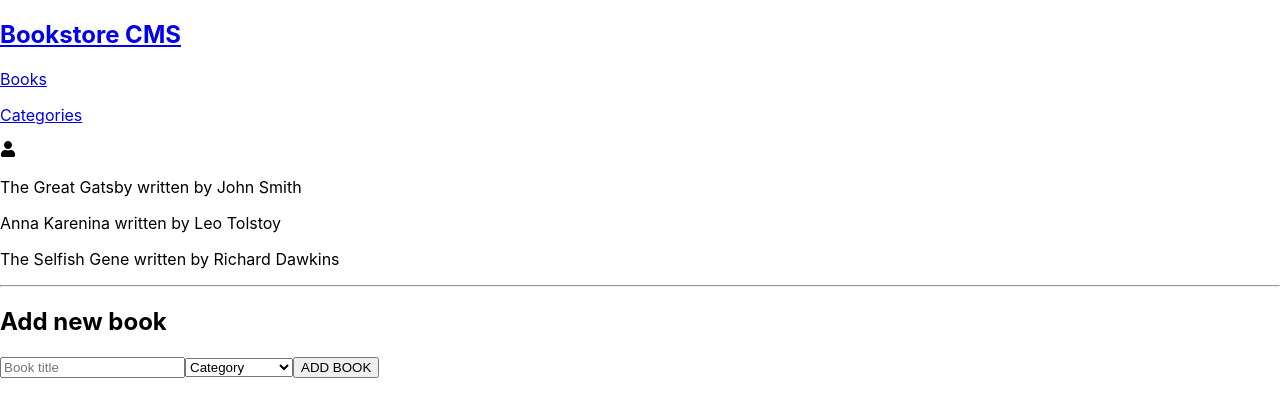
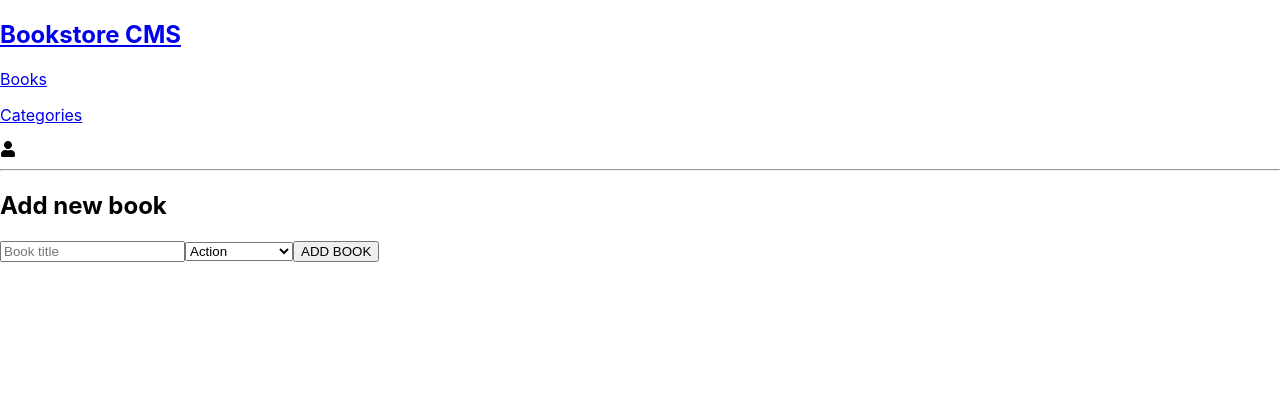
Before and after one commit to matee-safi/Bookstore, a React (Create React App) app: page / in a window 1280 px wide. Shown: the top 416 px of the page. Built offline with nearby package versions, Linux system fonts and the light colour scheme.

Commit message:
Revert "Display books"
This reverts commit fe14403f0595990c8834c82687aed9d265263807.

```diff
--- a/src/components/Books.js
+++ b/src/components/Books.js
@@ -1,20 +1,11 @@
-import { useSelector } from 'react-redux';
-// import { addBook } from '../redux/books/booksSlice';
+const books = () => {
+  const books = [];
 
-const Books = () => {
-  const books = useSelector((state) => state.books.books);
-  // const dispatch = useDispatch();
-  // const handleBookSubmit = (e) => {
-  //   e.preventDefault();
-  //   const title = e.target.previousElementSibling.previousElementSibling.value;
-  //   const category = e.target.previousElementSibling.value;
-  //   dispatch(addBook({ title, category }));
-  // };
   return (
     <>
       <div className="book-list">
         { books && books.map((book) => (
-          <p key={book.item_id}>
+          <p key={book.id}>
             {book.title}
             {' '}
             written by
@@ -27,9 +18,8 @@ const Books = () => {
       <div className="add-book">
         <h2>Add new book</h2>
         <form>
-          <input type="text" placeholder="Book title" required />
-          <select name="category" id="category" defaultValue="">
-            <option value="" disabled>Category</option>
+          <input type="text" placeholder="Book title" />
+          <select name="category" id="category">
             <option value="Action">Action</option>
             <option value="Science fiction">Science fiction</option>
             <option value="Economy">Economy</option>
@@ -41,4 +31,4 @@ const Books = () => {
   );
 };
 
-export default Books;
+export default books;
--- a/src/redux/books/booksSlice.js
+++ b/src/redux/books/booksSlice.js
@@ -1,26 +1,7 @@
 import { createSlice } from '@reduxjs/toolkit';
 
 const initialState = {
-  books: [
-    {
-      item_id: 'item1',
-      title: 'The Great Gatsby',
-      author: 'John Smith',
-      category: 'Fiction',
-    },
-    {
-      item_id: 'item2',
-      title: 'Anna Karenina',
-      author: 'Leo Tolstoy',
-      category: 'Fiction',
-    },
-    {
-      item_id: 'item3',
-      title: 'The Selfish Gene',
-      author: 'Richard Dawkins',
-      category: 'Nonfiction',
-    },
-  ],
+  books: [],
 };
 
 const booksSlice = createSlice({
```
